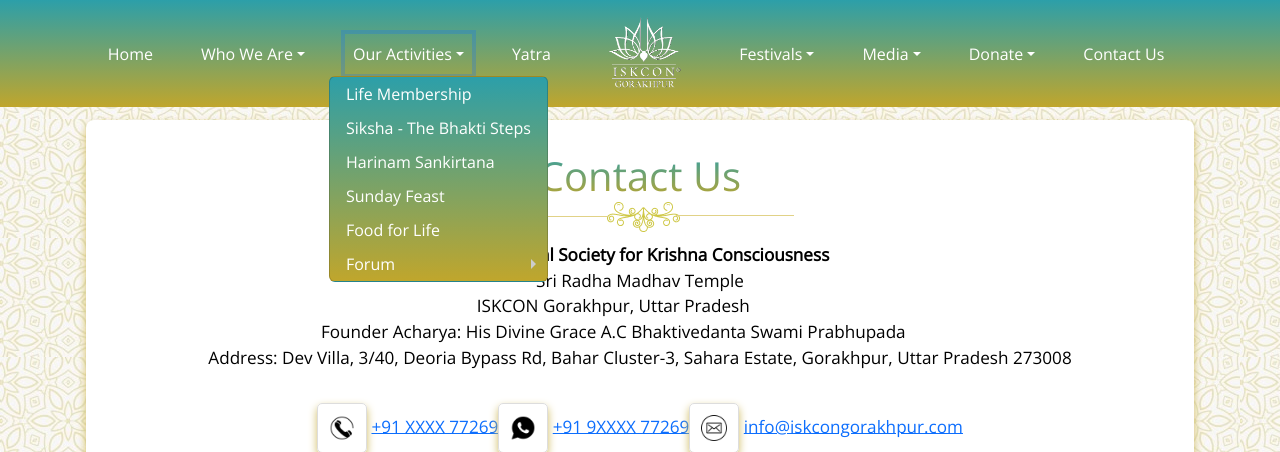
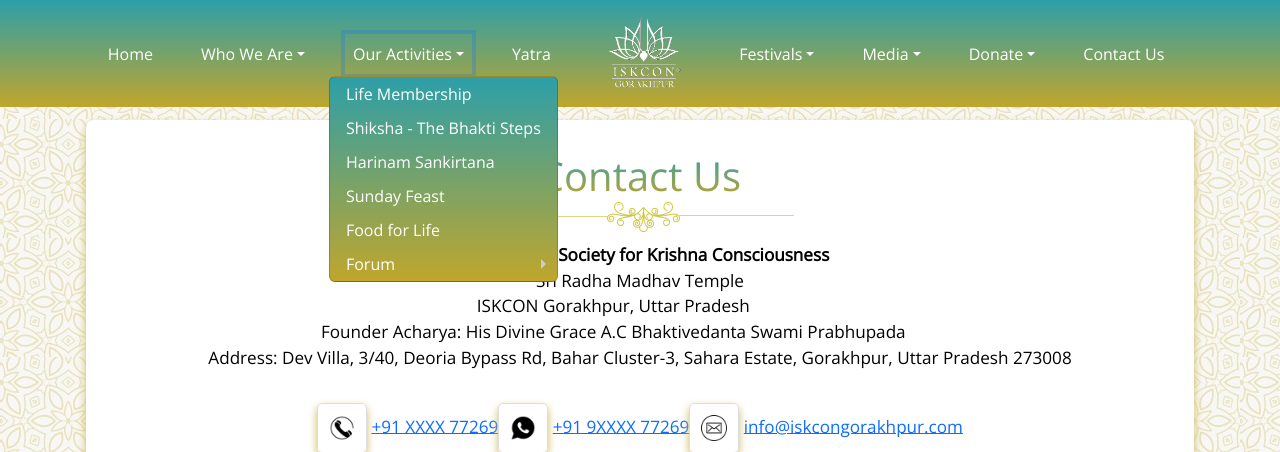
Before and after one commit to VishnuVahanDas/iskcongkp, a Django app: page /contact in a window 1280 px wide, after a click on "Our Activities". Shown: the top 452 px of the page. Run offline with Django 5.2, Linux system fonts and the light colour scheme; parts of the project's set-up code (start-up, migrations or seed data) failed here and were passed over; some libraries are stand-ins or nearby versions; some web fonts are replaced.

Commit message:
fix: standardize shiksha path

```diff
--- a/services/urls.py
+++ b/services/urls.py
@@ -11,5 +11,5 @@ urlpatterns = [
     path("food-for-life", views.food_for_life, name="food_for_life"),
     path("krishna-fun-school", views.krsna_school, name="krsna_school"),
     path("courses", views.courses, name="courses"),
-    path("siksha", views.siksha, name="shiksha"),
+    path("shiksha", views.shiksha, name="shiksha"),
 ]
--- a/services/views.py
+++ b/services/views.py
@@ -19,8 +19,8 @@ def krsna_school(request):
 def courses(request):
     return render(request, 'services/courses.html')
 
-def siksha(request):
-    return render(request, 'services/siksha.html')
+def shiksha(request):
+    return render(request, 'services/shiksha.html')
 
 def food_for_life(request):
     return render(request, 'services/food-for-life.html')
--- a/templates/navbar.html
+++ b/templates/navbar.html
@@ -51,7 +51,7 @@
                                                     <a href="/services/life-membership" class="nav-link--services-life-membership" data-drupal-link-system-path="node/11">Life Membership</a>
                                                 </li>
                                                 <li class="dropdown-item px-md-3 px-lg-3 px-xl-3 px-xxl-3">
-                                                    <a href="/services/siksha" title="Sri Guru Carana Asraya" class="nav-link--services-siksha" data-drupal-link-system-path="node/156">Siksha - The Bhakti Steps</a>
+                                                    <a href="/services/shiksha" title="Sri Guru Carana Asraya" class="nav-link--services-shiksha" data-drupal-link-system-path="node/156">Shiksha - The Bhakti Steps</a>
                                                 </li>
                                                 <li class="dropdown-item px-md-3 px-lg-3 px-xl-3 px-xxl-3">
                                                     <a href="/services/harinam-sankirtana" class="nav-link--services-harinam-sankirtana" data-drupal-link-system-path="node/12">Harinam Sankirtana</a>
```
Also changed, not shown: templates/services/shiksha.html (renamed from templates/services/siksha.html).
